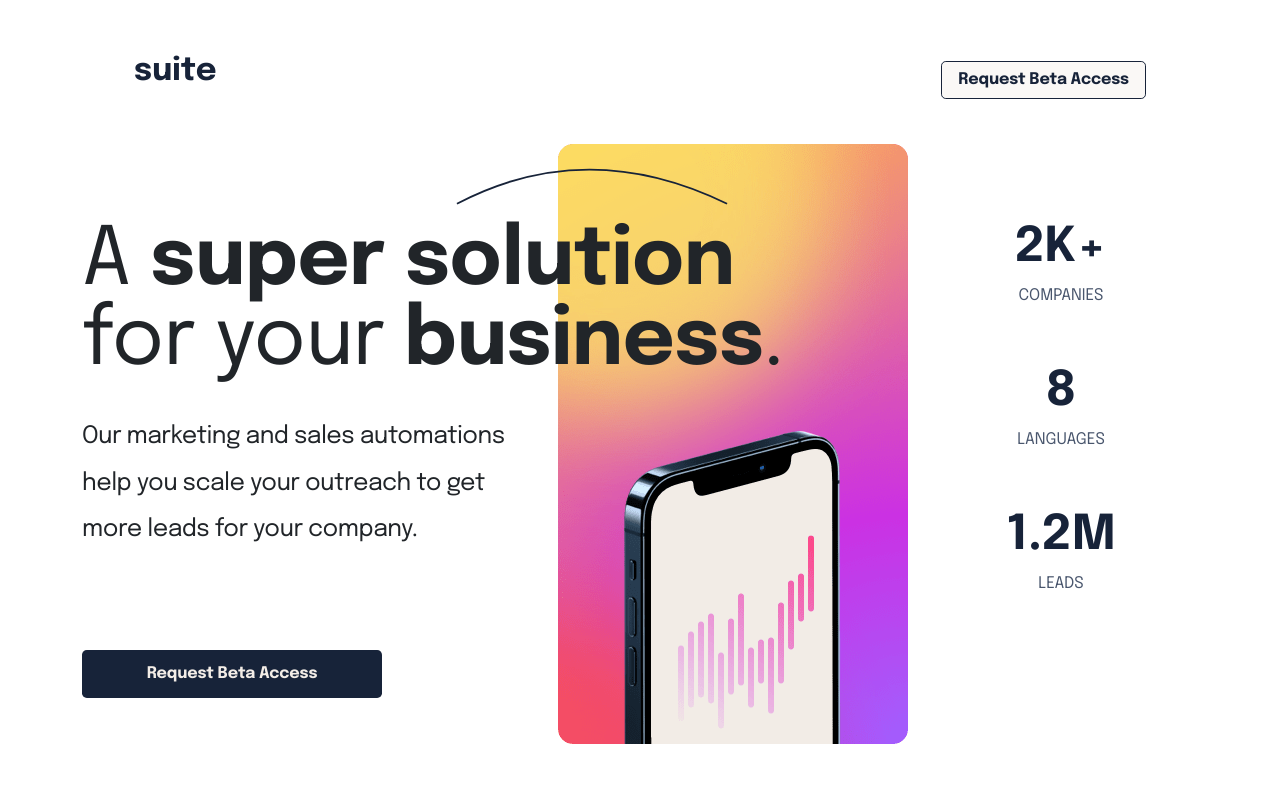
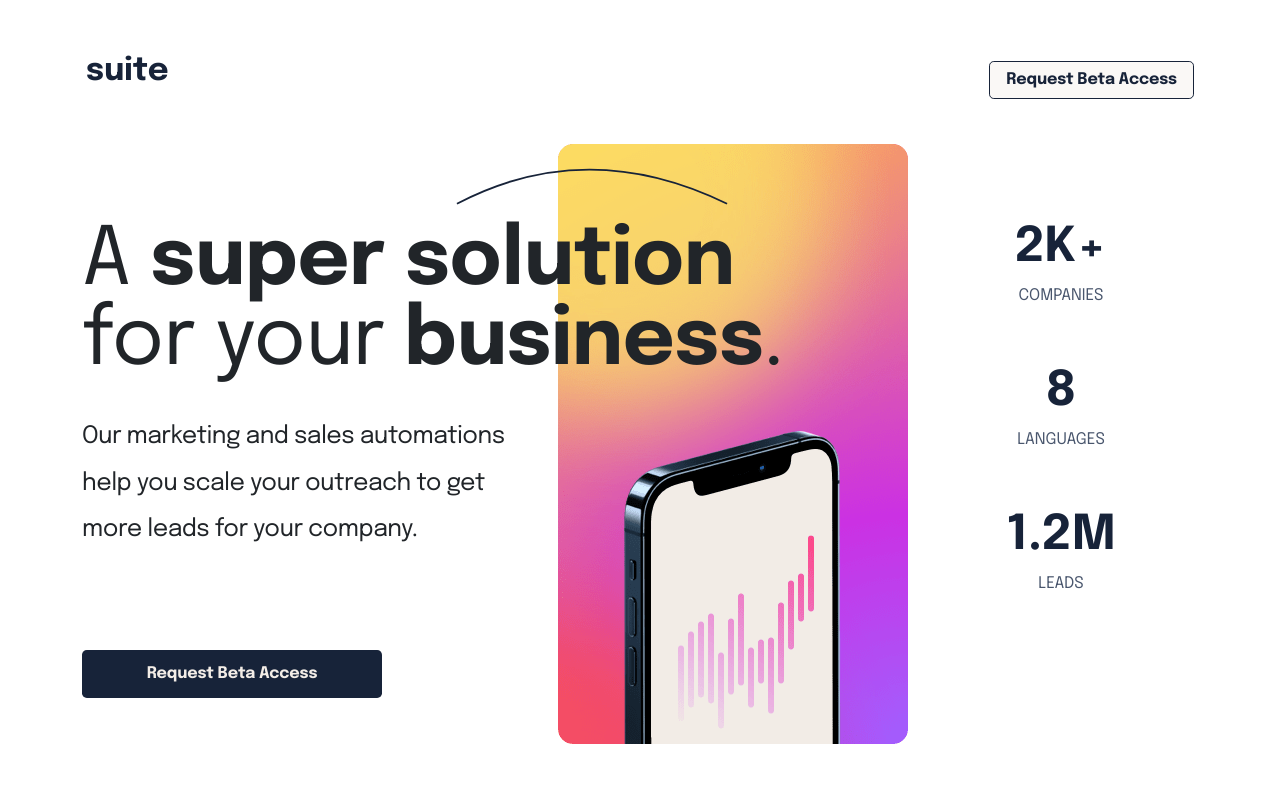
Before and after one commit to nii-hub/suite, a website built with Vite: page index.html in a window 1280 px wide. Shown: the top 800 px of the page. Built offline with nearby package versions, Linux system fonts and the light colour scheme.

Commit message:
Fix navbar padding

```diff
--- a/style.css
+++ b/style.css
@@ -23,10 +23,6 @@
 
 /* Desktop View */
 @media screen and (min-width: 1024px) {
-  .navbarcontainer{
-    padding: 0rem 3rem;
-  }
-
   .body-wrapper-1 {
     padding: 0rem 3rem;
     margin-top: -5rem;
```
